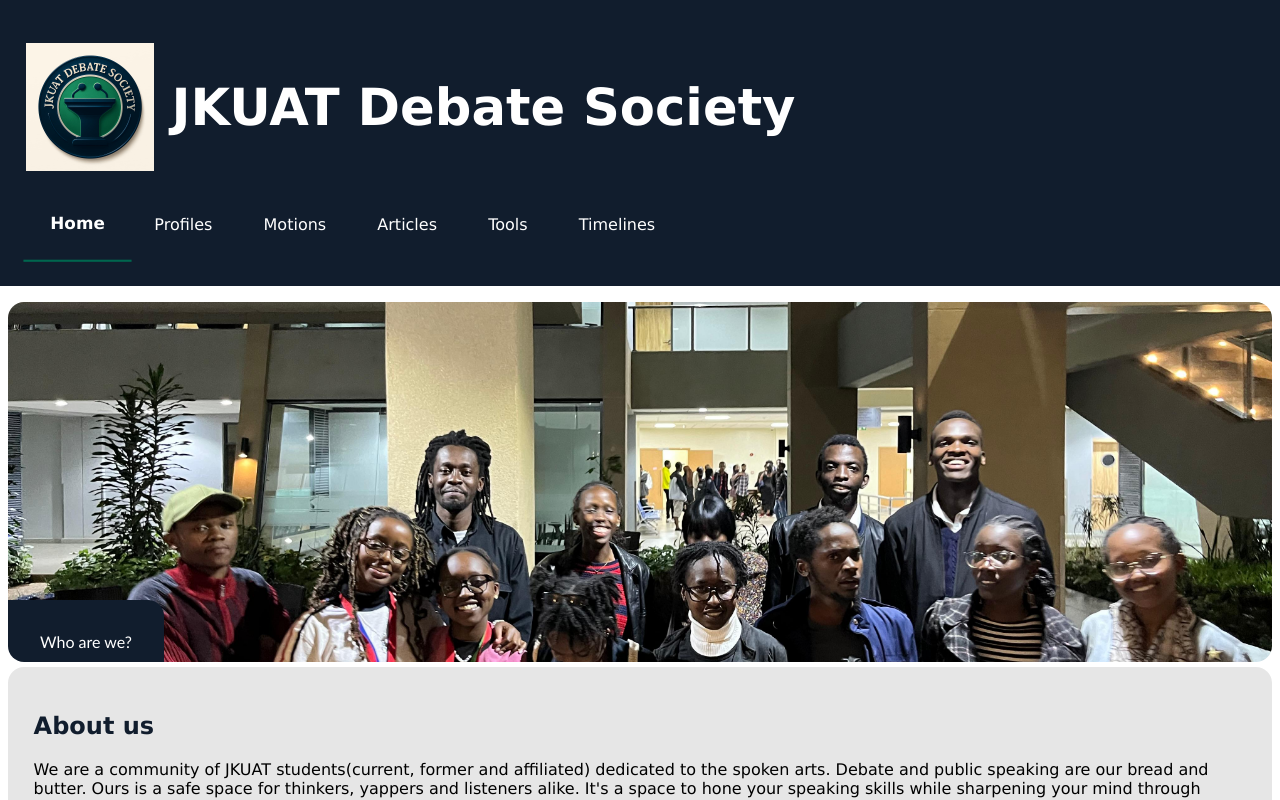
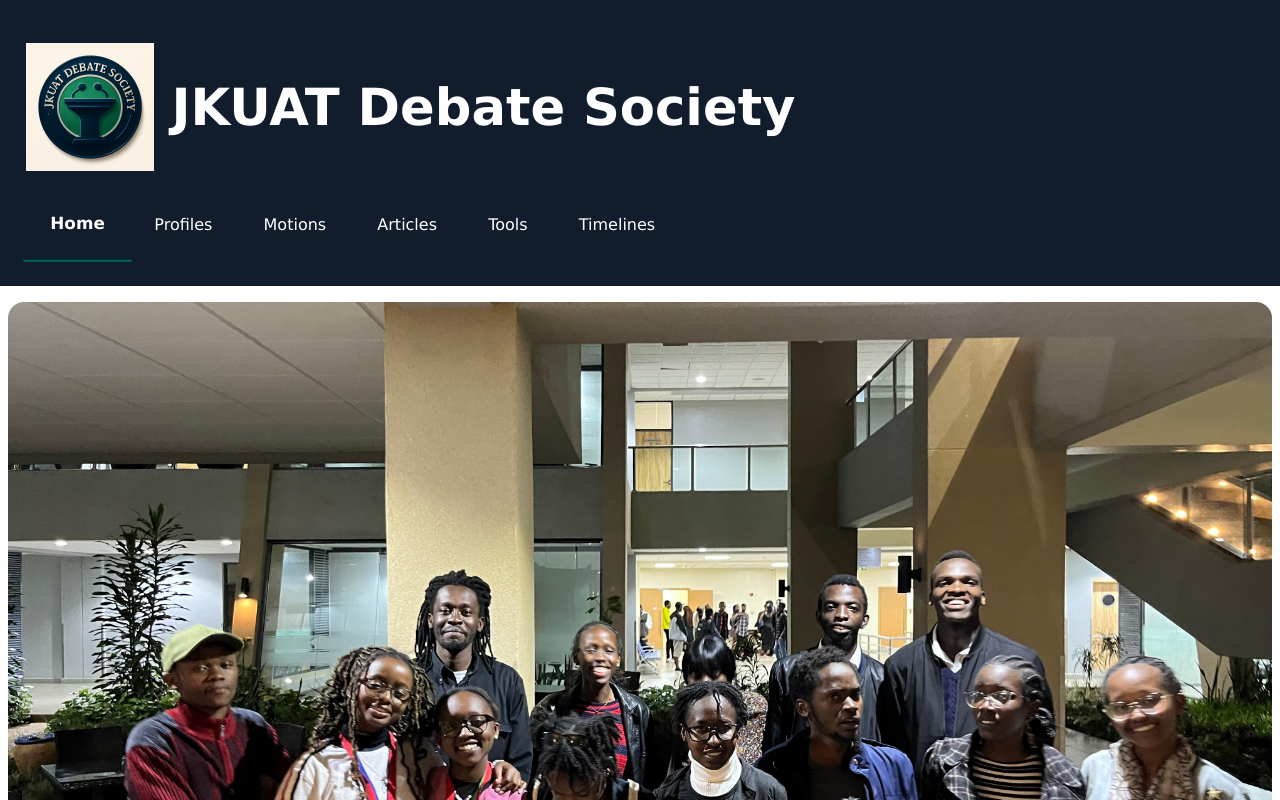
Before and after one commit to JkuatDebates/jds-app, a React (Vite) app: page / in a window 1280 px wide. Shown: the top 800 px of the page. Built offline with nearby package versions, Linux system fonts and the light colour scheme.

Commit message:
Responsive Carousel

```diff
--- a/src/Home.jsx
+++ b/src/Home.jsx
@@ -65,7 +65,8 @@ function Home(){
                 It's a space to hone your speaking skills while sharpening your mind
                 through intellectual debates, discussions and stimulating public speaking
                 prompts. More than anything, we are a community of
-                open-minded fellows always willing to hear new perspectives out. Check us out.
+                open-minded fellows always willing to hear new perspectives out. We meet every Monday and Friday
+                (when school is in session) at JKAC 02(next to IEET) from 6pm. Check us out.
             </p>
         </section>
         <section className='textBlock'>
--- a/src/Profiles.jsx
+++ b/src/Profiles.jsx
@@ -163,10 +163,10 @@ function Profiles(){
             accolades:"Convenor ILO’UWA Debates II, CA Africa Child Debators Inaugural tournament,UNICONNECT Final Champions,KUDC 2.0 BEST JUDGE (PS),UNICONNECT Best Male Speaker, INDABA II BEST JUDGE (DEBATE),Athena Women’s Festival '24 - Finalist & 1st Runner Up,Kampala Opens Quarterfinalist, KUDC 1.0 Quarterfinalist, Mashujaa IX 2nd Best Novice Speaker",
             photo:'/ted.jpg',
             catchPhrase:'"Have you met Ted?"',
-            alias:" Teddy 'THE' BEAR🐻‍❄",
+            alias:" Teddy 'THE' BEAR 🐻‍❄",
             rumor:'loves like Ted Mosby (mostly true😅😅😅) so the character development mileage on this nigga is real',
             passion:'Climate and Social Justice',
-            trainer:'Associate Trainer at JUJA PREP SENIOR SCHOOL',
+            trainer:'Associate Trainer at JUJA PRE SENIOR SCHOOL',
             isVisible:true
         },
         {name:'George Kiritu',
--- a/src/index.css
+++ b/src/index.css
@@ -176,7 +176,7 @@ label{
 .carousel{
     position: relative;
     width: 100%;
-    height: 45vh;
+    height: clamp(50vw, 45vh, 100vw);
     overflow: hidden;
     margin-top: 1rem;
     border-radius: 1rem;
@@ -188,7 +188,7 @@ label{
 }
 .slide img{
     width: 100%;
-    height: 45vh;
+    height: clamp(50vw, 45vh, 100vw);
     object-fit: cover;
 }
 .caption{
```
